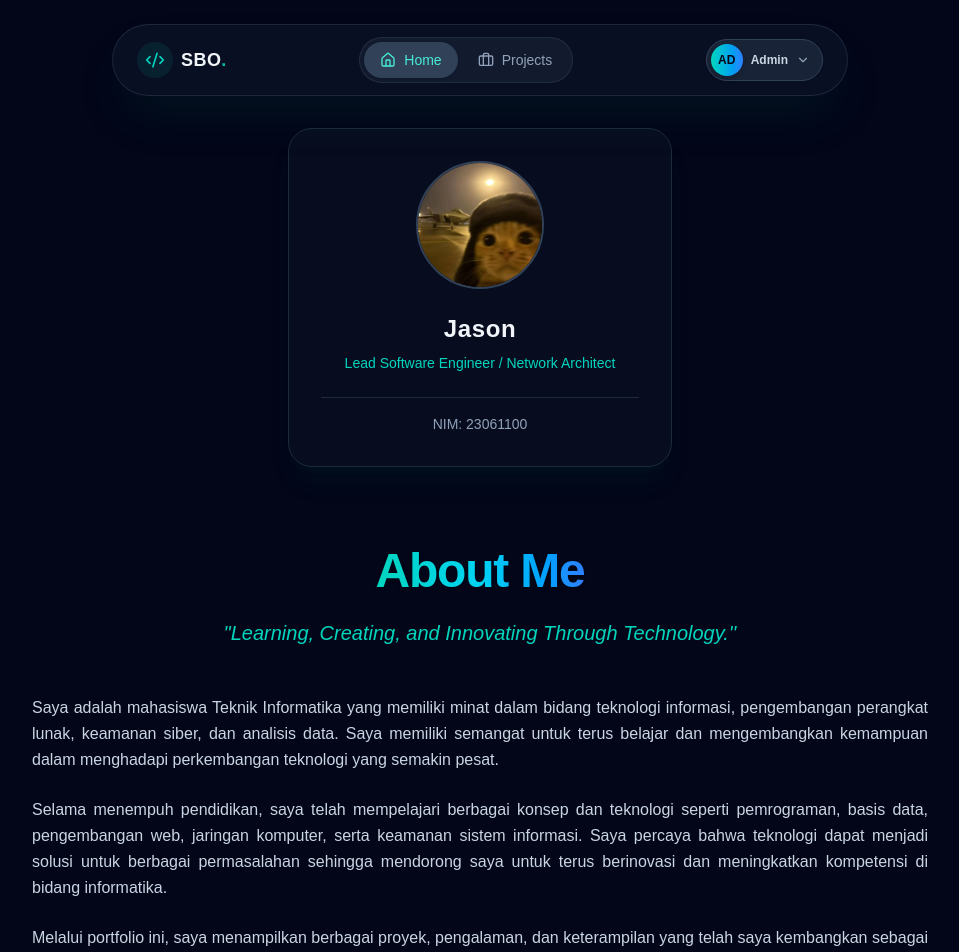
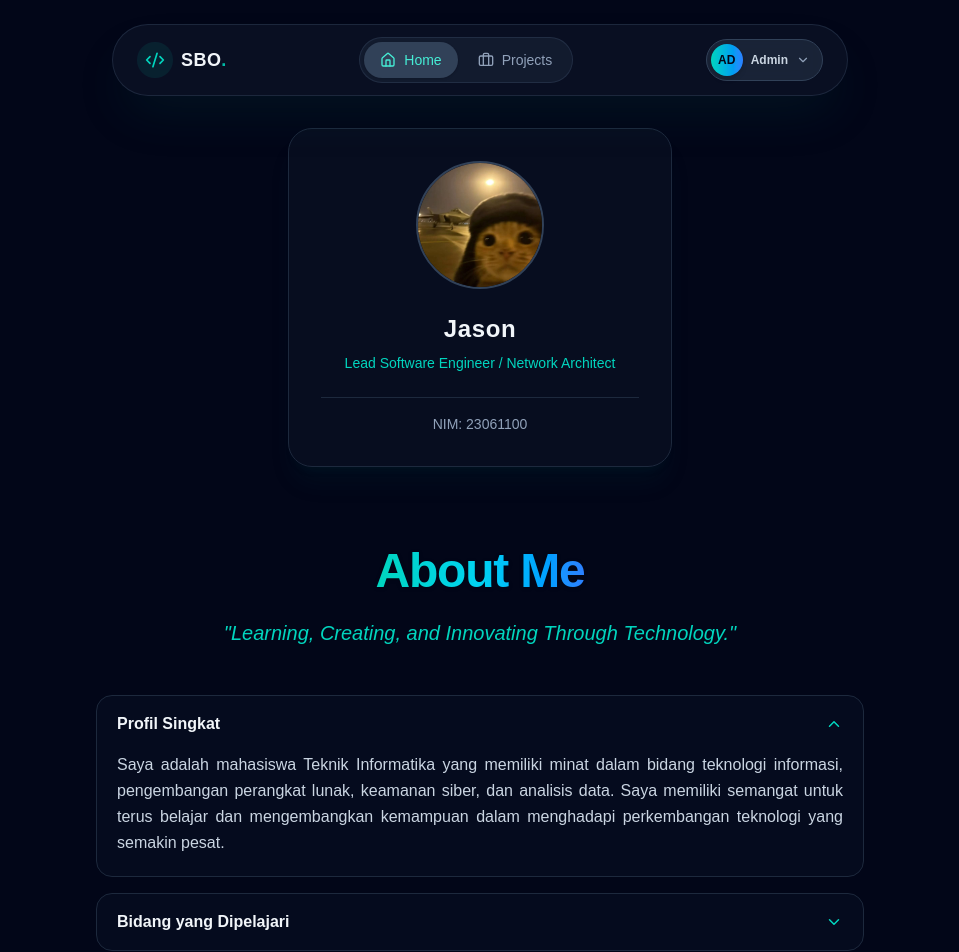
Before and after one commit to Khalis-Dihari/project_SBO, a Next.js app: page / in a window 1280 px wide. Shown: the top 952 px of the page, without its empty margins (160-1119 px from the left). Built offline with nearby package versions, Linux system fonts and the light colour scheme.

Commit message:
berhasil menambahkan fitur accordion dalam sebuah fungsi

```diff
--- a/src/app/page.js
+++ b/src/app/page.js
@@ -3,6 +3,7 @@
 import { motion } from 'framer-motion';
 import { Cpu, ArrowRight, User } from 'lucide-react';
 import Link from 'next/link';
+import AccordionText from '@/components/AccordionText';
 
 export default function Home() {
   // Data profil pribadi
@@ -12,6 +13,24 @@ export default function Home() {
     nim: "NIM: 23061100",
     photo: "/jason.jpg" // Pastikan file jason.jpg sudah ada di folder public
   };
+
+  const aboutItems = [
+    {
+      title: "Profil Singkat",
+      content:
+        "Saya adalah mahasiswa Teknik Informatika yang memiliki minat dalam bidang teknologi informasi, pengembangan perangkat lunak, keamanan siber, dan analisis data. Saya memiliki semangat untuk terus belajar dan mengembangkan kemampuan dalam menghadapi perkembangan teknologi yang semakin pesat.",
+    },
+    {
+      title: "Bidang yang Dipelajari",
+      content:
+        "Selama menempuh pendidikan, saya telah mempelajari berbagai konsep dan teknologi seperti pemrograman, basis data, pengembangan web, jaringan komputer, serta keamanan sistem informasi. Saya percaya bahwa teknologi dapat menjadi solusi untuk berbagai permasalahan sehingga mendorong saya untuk terus berinovasi dan meningkatkan kompetensi di bidang informatika.",
+    },
+    {
+      title: "Tujuan Portfolio",
+      content:
+        "Melalui portfolio ini, saya menampilkan berbagai proyek, pengalaman, dan keterampilan yang telah saya kembangkan sebagai bentuk komitmen saya dalam membangun karier profesional di dunia teknologi informasi.",
+    },
+  ];
 
   return (
     <main className="min-h-screen bg-slate-950 text-slate-100 pt-32 px-6 pb-12 flex flex-col items-center">
@@ -55,7 +74,7 @@ export default function Home() {
             </span>
           </h2>
           <p className="text-lg md:text-xl font-mono text-teal-400 italic mb-8">
-            "Learning, Creating, and Innovating Through Technology.''
+            &quot;Learning, Creating, and Innovating Through Technology.&quot;
           </p>
         </motion.div>
 
@@ -64,17 +83,9 @@ export default function Home() {
           initial={{ opacity: 0, y: 20 }}
           animate={{ opacity: 1, y: 0 }}
           transition={{ duration: 0.6, delay: 0.4 }}
-          className="space-y-6 text-slate-300 leading-relaxed text-sm md:text-base text-justify"
+          className="mx-auto max-w-3xl"
         >
-          <p>
-            Saya adalah mahasiswa Teknik Informatika yang memiliki minat dalam bidang teknologi informasi, pengembangan perangkat lunak, keamanan siber, dan analisis data. Saya memiliki semangat untuk terus belajar dan mengembangkan kemampuan dalam menghadapi perkembangan teknologi yang semakin pesat.
-          </p>
-          <p>
-            Selama menempuh pendidikan, saya telah mempelajari berbagai konsep dan teknologi seperti pemrograman, basis data, pengembangan web, jaringan komputer, serta keamanan sistem informasi. Saya percaya bahwa teknologi dapat menjadi solusi untuk berbagai permasalahan sehingga mendorong saya untuk terus berinovasi dan meningkatkan kompetensi di bidang informatika.
-          </p>
-          <p>
-            Melalui portfolio ini, saya menampilkan berbagai proyek, pengalaman, dan keterampilan yang telah saya kembangkan sebagai bentuk komitmen saya dalam membangun karier profesional di dunia teknologi informasi.
-          </p>
+          <AccordionText items={aboutItems} />
         </motion.div>
 
         {/* CTA Button */}
--- /dev/null
+++ b/src/components/AccordionText.jsx
@@ -0,0 +1,60 @@
+"use client";
+
+import { useState } from "react";
+import { AnimatePresence, motion } from "framer-motion";
+import { ChevronDown } from "lucide-react";
+
+export default function AccordionText({ items }) {
+  const [openIndex, setOpenIndex] = useState(0);
+
+  const toggleItem = (index) => {
+    setOpenIndex((currentIndex) => (currentIndex === index ? null : index));
+  };
+
+  return (
+    <div className="space-y-4">
+      {items.map((item, index) => {
+        const isOpen = openIndex === index;
+
+        return (
+          <div
+            key={item.title}
+            className="rounded-2xl border border-slate-800 bg-slate-900/30 overflow-hidden"
+          >
+            <button
+              type="button"
+              onClick={() => toggleItem(index)}
+              aria-expanded={isOpen}
+              className="w-full flex items-center justify-between gap-4 px-5 py-4 text-left hover:bg-slate-800/40 transition-colors"
+            >
+              <span className="text-sm md:text-base font-semibold text-slate-100">
+                {item.title}
+              </span>
+              <ChevronDown
+                size={18}
+                className={`shrink-0 text-teal-400 transition-transform duration-300 ${
+                  isOpen ? "rotate-180" : ""
+                }`}
+              />
+            </button>
+
+            <AnimatePresence initial={false}>
+              {isOpen && (
+                <motion.div
+                  initial={{ height: 0, opacity: 0 }}
+                  animate={{ height: "auto", opacity: 1 }}
+                  exit={{ height: 0, opacity: 0 }}
+                  transition={{ duration: 0.25, ease: "easeOut" }}
+                >
+                  <p className="px-5 pb-5 text-sm md:text-base leading-relaxed text-slate-300 text-justify">
+                    {item.content}
+                  </p>
+                </motion.div>
+              )}
+            </AnimatePresence>
+          </div>
+        );
+      })}
+    </div>
+  );
+}
```
